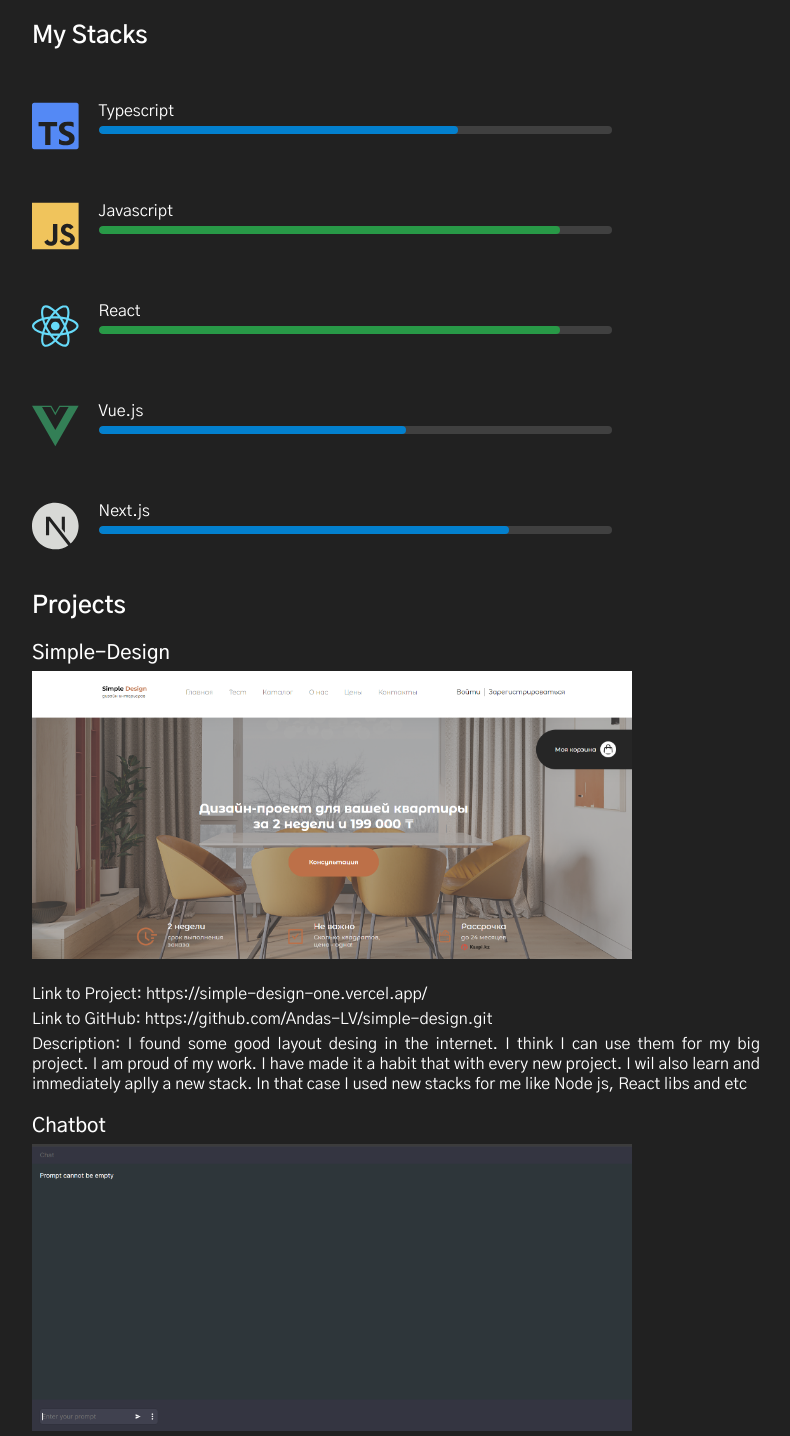
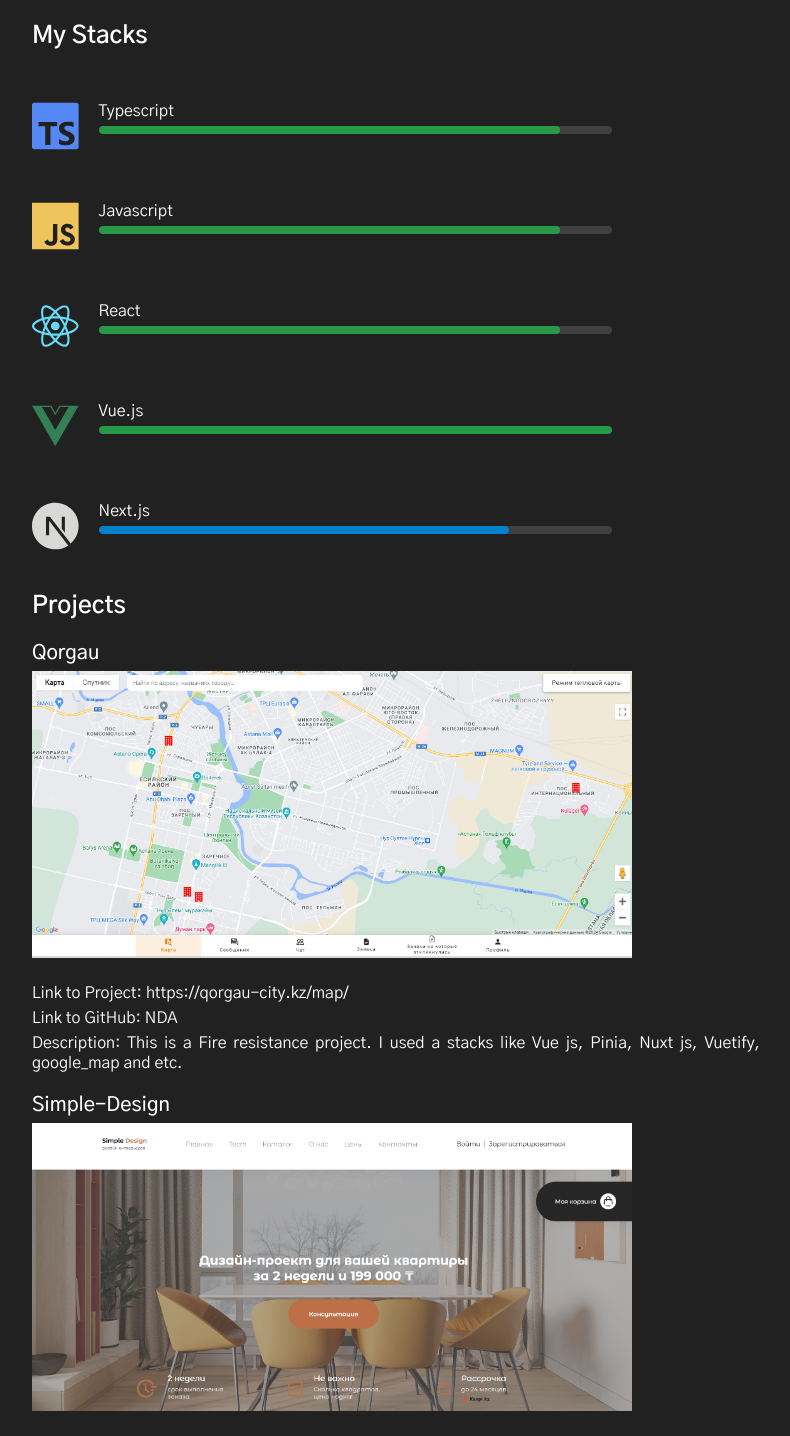
Before and after one commit to Andas-LV/Portfolio, a Next.js app: page / in a window 1280 px wide. Shown: the part 1280-2716 px from the top of the page, without its empty margins (436-1226 px from the left). Built offline with nearby package versions, Linux system fonts and the light colour scheme.

Commit message:
29.08.2024

```diff
--- a/app/pages/Projects/Projects.tsx
+++ b/app/pages/Projects/Projects.tsx
@@ -32,6 +32,14 @@ export const Projects: React.FC = () => {
         <div className={styles.container}>
             <h2>Projects</h2>
             <ProjectBlock
+                title="Qorgau"
+                imgPath="/qorgau.png"
+                linkPath="https://qorgau-city.kz/map/"
+                github="NDA"
+                description="This is a Fire resistance project. I used a stacks like Vue js, Pinia, Nuxt js, Vuetify, google_map and etc."
+            />
+
+            <ProjectBlock
                 title="Simple-Design"
                 imgPath="/simple-design.png"
                 linkPath="https://simple-design-one.vercel.app/"
@@ -40,14 +48,6 @@ export const Projects: React.FC = () => {
                 I think I can use them for my big project.
                 I am proud of my work. I have made it a habit that with every new project. I wil also learn and immediately aplly a new stack.
                 In that case I used new stacks for me like Node js, React libs and etc"
-            />
-
-            <ProjectBlock
-                title="Chatbot"
-                imgPath="/chatbot.png"
-                linkPath="https://chatbot-git-main-andas-projects-e016e5fa.vercel.app/"
-                github="https://github.com/Andas-LV/Chatbot.git"
-                description="I used API of Gemini. That is Google's AI. This is core of the 'Bard AI' I made a chatbot with it."
             />
 
             <ProjectBlock
--- a/app/pages/Stacks/Stacks.tsx
+++ b/app/pages/Stacks/Stacks.tsx
@@ -11,7 +11,7 @@ export const Stacks = () => {
 
             <div className={`${styles.skillBlock} ${styles.blue}`}>
                 <SiTypescript className={styles.icon} />
-                <Slider skill={"Typescript"} level={70} />
+                <Slider skill={"Typescript"} level={90} />
             </div>
 
             <div className={`${styles.skillBlock} ${styles.yellow}`}>
@@ -26,7 +26,7 @@ export const Stacks = () => {
 
             <div className={`${styles.skillBlock} ${styles.green}`}>
                 <SiVuedotjs className={styles.icon} />
-                <Slider skill={"Vue.js"} level={60} />
+                <Slider skill={"Vue.js"} level={100} />
             </div>
 
             <div className={`${styles.skillBlock} ${styles.black}`}>
```
Also changed, not shown: public/qorgau.png (added).
